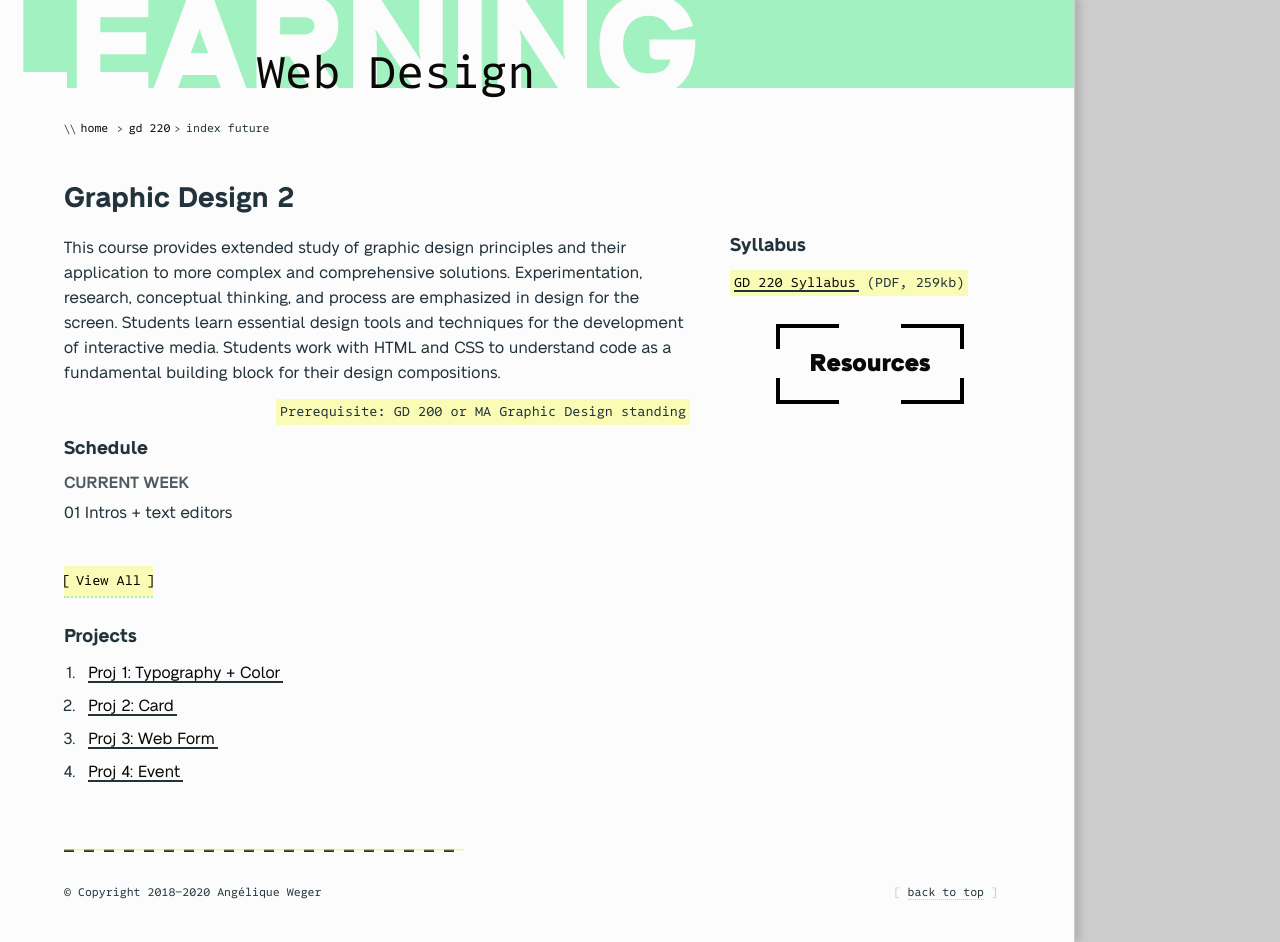
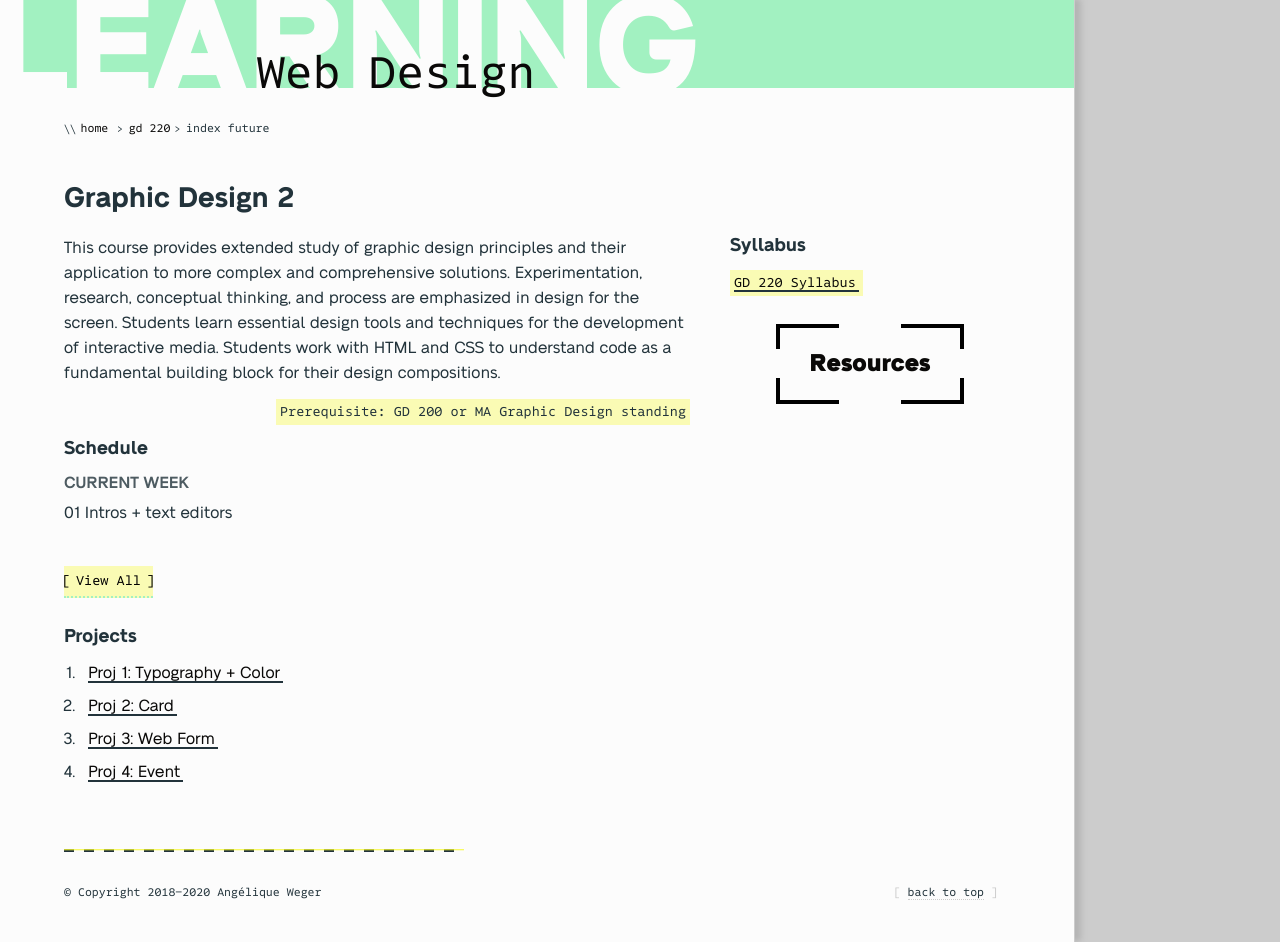
Before and after one commit to mica-web/mica-web.github.io, a Jekyll site: the page built from gd-220/index-future.md, in a window 1280 px wide. Built offline with Jekyll 4.4.1, drawn with Linux system fonts in a browser that asks for light colours; some web fonts are replaced.

Commit message:
Update syllabus link to be to gdoc not pdf

```diff
--- a/gd-220/index-future.md
+++ b/gd-220/index-future.md
@@ -25,7 +25,7 @@
 --------
 
 <span class="highlighter">
-[GD 220 Syllabus](files/syllabus.min.pdf){:target="_blank"} (PDF, 259kb)
+[GD 220 Syllabus](https://docs.google.com/document/d/1U2pwRJ7SyvGpGD4lyYk8bEcxOe33caysKf7sSJQlkAM/edit?usp=sharing){:target="_blank"}
 </span>
 
 {: .button-wrapper }
```
